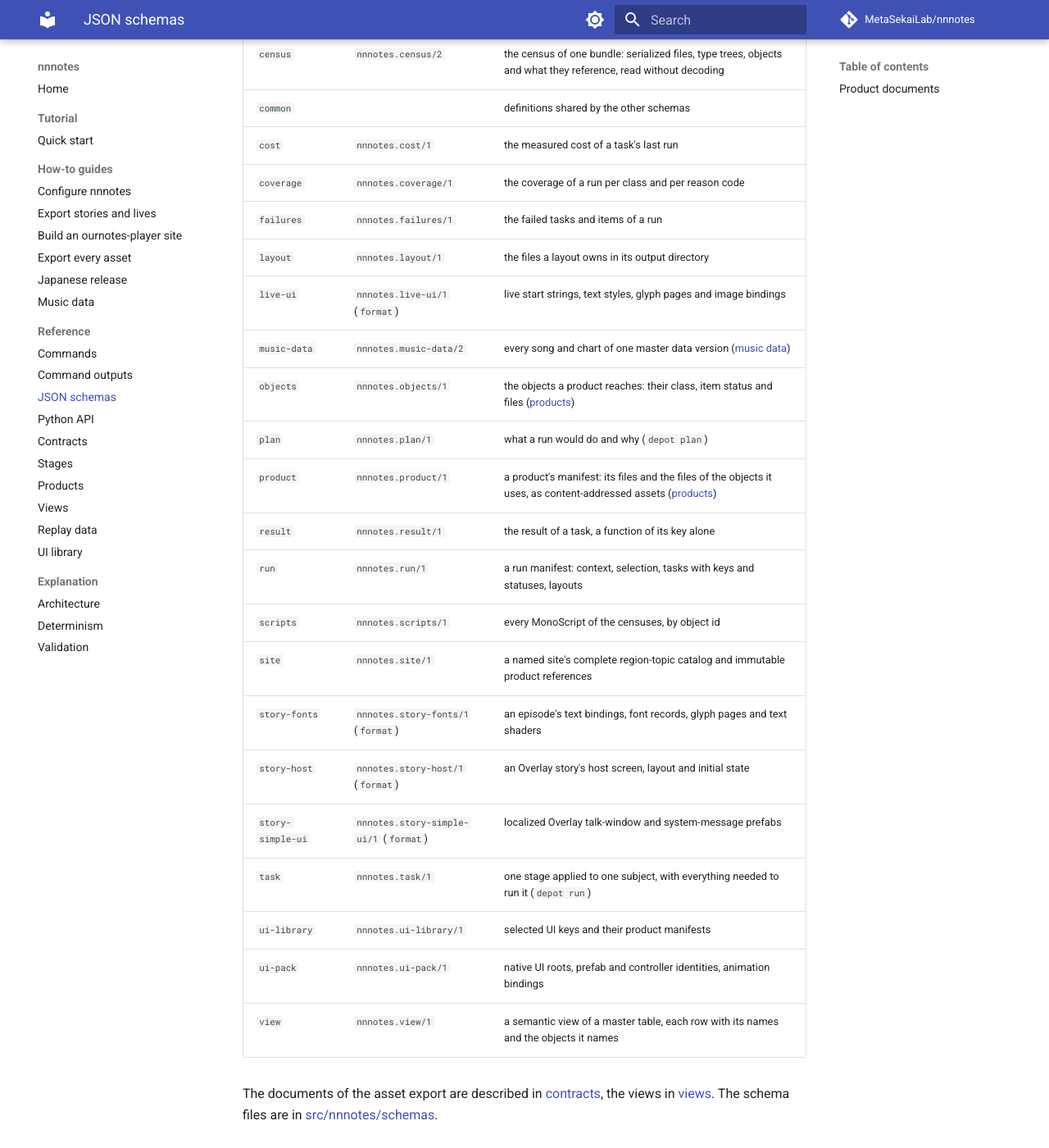
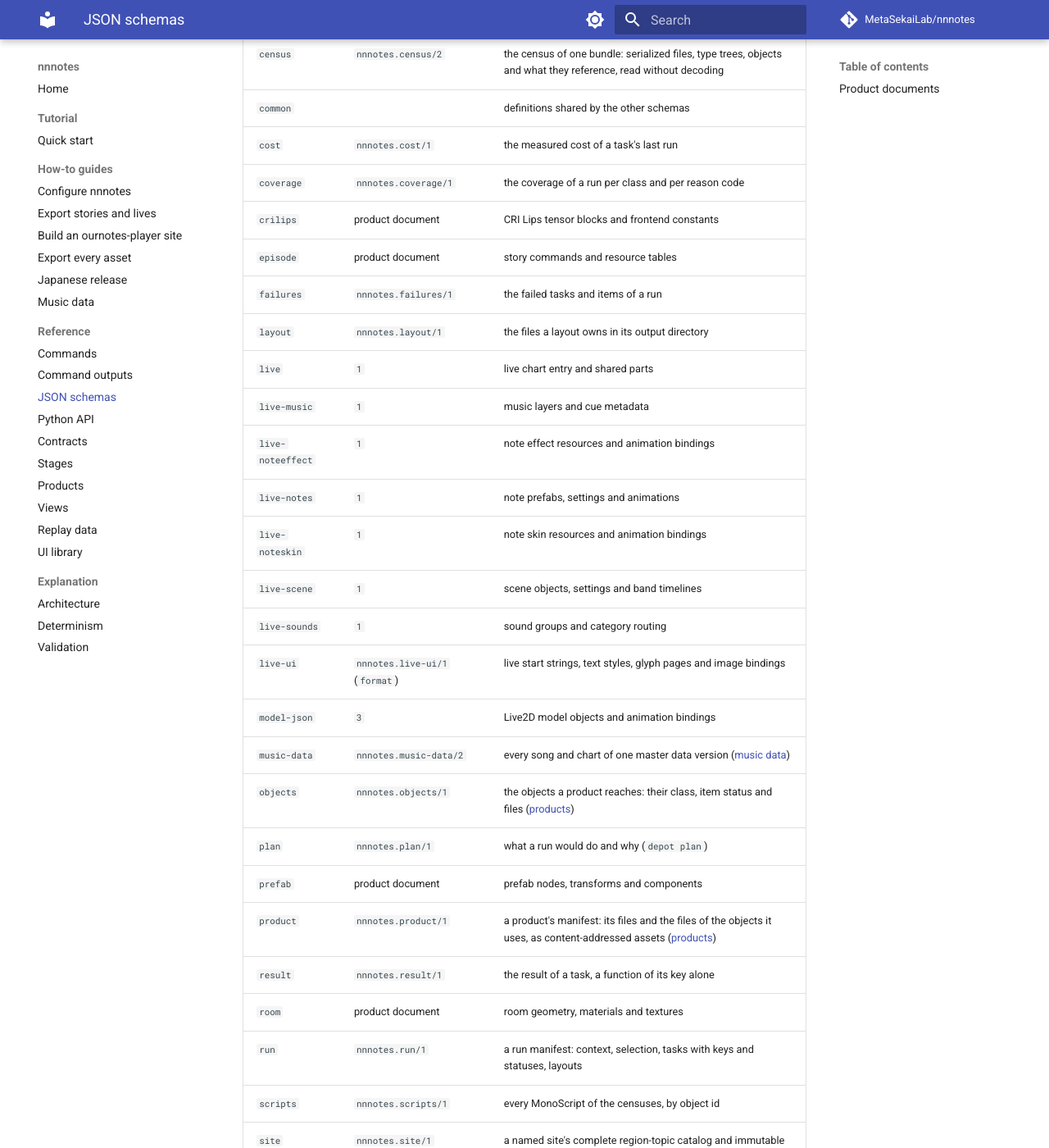
Before and after one commit to MetaSekaiLab/nnnotes, an MkDocs documentation site: the page built from docs/schemas.md, in a window 1280 px wide and 1400 px high, scrolled down 682 px. Shown: the whole window at 82% size. Built offline with MkDocs 1.6.1 and Material for MkDocs 9.7.7, drawn with Linux system fonts in a browser that asks for light colours; comment, search, counter and statistics services are not loaded; some of the changed text lies outside the part shown.

Commit message:
docs(schema): list every packaged product contract

```diff
--- a/docs/schemas.md
+++ b/docs/schemas.md
@@ -23,24 +23,44 @@
 | `common` | | definitions shared by the other schemas |
 | `cost` | `nnnotes.cost/1` | the measured cost of a task's last run |
 | `coverage` | `nnnotes.coverage/1` | the coverage of a run per class and per reason code |
+| `crilips` | product document | CRI Lips tensor blocks and frontend constants |
+| `episode` | product document | story commands and resource tables |
 | `failures` | `nnnotes.failures/1` | the failed tasks and items of a run |
 | `layout` | `nnnotes.layout/1` | the files a layout owns in its output directory |
+| `live` | `1` | live chart entry and shared parts |
+| `live-music` | `1` | music layers and cue metadata |
+| `live-noteeffect` | `1` | note effect resources and animation bindings |
+| `live-notes` | `1` | note prefabs, settings and animations |
+| `live-noteskin` | `1` | note skin resources and animation bindings |
+| `live-scene` | `1` | scene objects, settings and band timelines |
+| `live-sounds` | `1` | sound groups and category routing |
 | `live-ui` | `nnnotes.live-ui/1` (`format`) | live start strings, text styles, glyph pages and image bindings |
+| `model-json` | `3` | Live2D model objects and animation bindings |
 | `music-data` | `nnnotes.music-data/2` | every song and chart of one master data version ([music data](music-data.md)) |
 | `objects` | `nnnotes.objects/1` | the objects a product reaches: their class, item status and files ([products](products.md)) |
 | `plan` | `nnnotes.plan/1` | what a run would do and why (`depot plan`) |
+| `prefab` | product document | prefab nodes, transforms and components |
 | `product` | `nnnotes.product/1` | a product's manifest: its files and the files of the objects it uses, as content-addressed assets ([products](products.md)) |
 | `result` | `nnnotes.result/1` | the result of a task, a function of its key alone |
+| `room` | product document | room geometry, materials and textures |
 | `run` | `nnnotes.run/1` | a run manifest: context, selection, tasks with keys and statuses, layouts |
 | `scripts` | `nnnotes.scripts/1` | every MonoScript of the censuses, by object id |
 | `site` | `nnnotes.site/1` | a named site's complete region-topic catalog and immutable product references |
+| `spot` | product document | spot settings, characters and Spine data |
+| `story` | `1` | story entry and shared parts |
+| `story-asset` | `1` | story media prefab objects |
 | `story-fonts` | `nnnotes.story-fonts/1` (`format`) | an episode's text bindings, font records, glyph pages and text shaders |
 | `story-host` | `nnnotes.story-host/1` (`format`) | an Overlay story's host screen, layout and initial state |
+| `story-scene` | `1` | story scene objects and graphics settings |
 | `story-simple-ui` | `nnnotes.story-simple-ui/1` (`format`) | localized Overlay talk-window and system-message prefabs |
+| `story-sound` | product document | cue metadata and waveform files |
+| `story-ui` | `1` | localized story UI and text bindings |
+| `story-video` | `1` | video dimensions, timing and media tracks |
 | `task` | `nnnotes.task/1` | one stage applied to one subject, with everything needed to run it (`depot run`) |
 | `ui-library` | `nnnotes.ui-library/1` | selected UI keys and their product manifests |
 | `ui-pack` | `nnnotes.ui-pack/1` | native UI roots, prefab and controller identities, animation bindings |
 | `view` | `nnnotes.view/1` | a semantic view of a master table, each row with its names and the objects it names |
+
 
 The documents of the asset export are described in [contracts](contracts.md), the views in [views](views.md). The
 schema files are in
```
